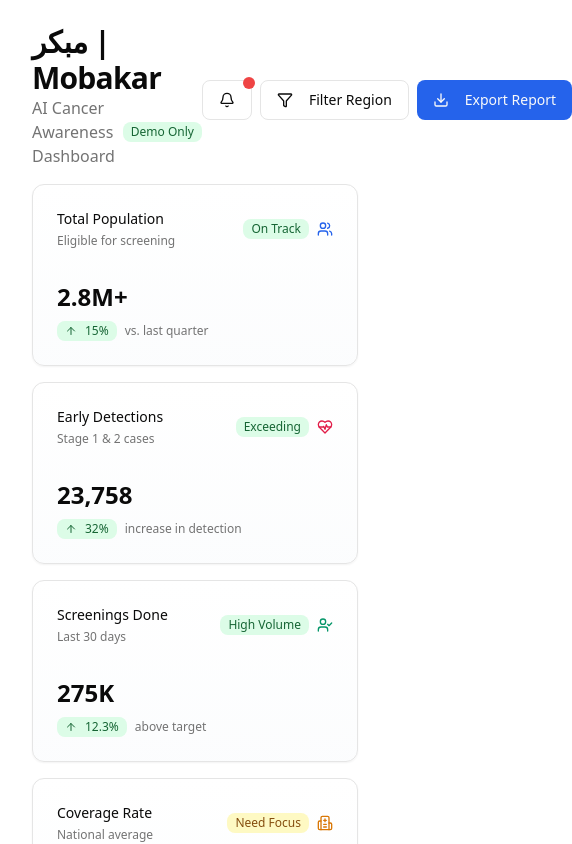
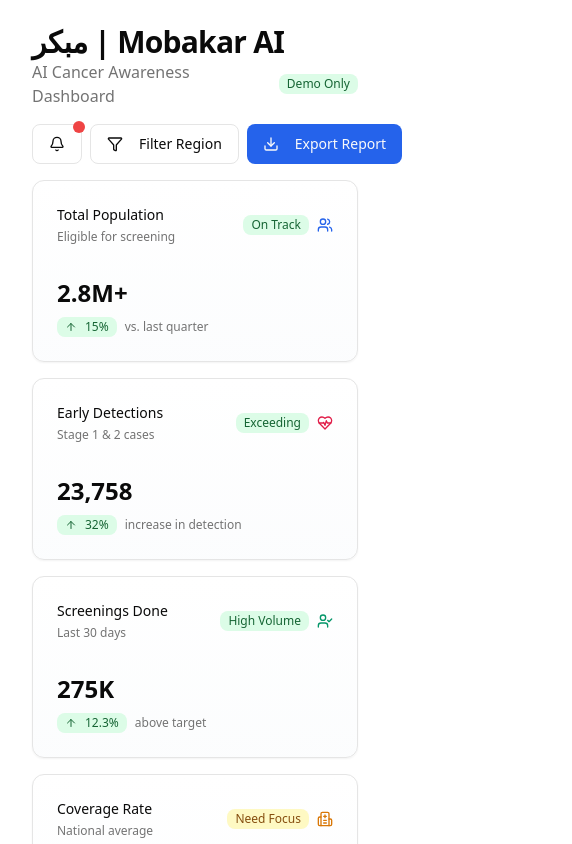
Before and after one commit to munibleads/mobakar-ksu-healthon, a Next.js app: page / in a window 390 px wide. Shown: the top 844 px of the page, 572 px wide, since content can reach past the window. Built offline with nearby package versions, Linux system fonts and the light colour scheme.

Commit message:
Update page.tsx

```diff
--- a/src/app/page.tsx
+++ b/src/app/page.tsx
@@ -9,15 +9,15 @@
 export default function DashboardPage() {
   return (
     <div className="flex-1 space-y-4 p-8 pt-6">
-      <div className="flex items-center justify-between space-y-2">
+      <div className="flex flex-col sm:flex-row sm:items-center sm:justify-between space-y-4 sm:space-y-0">
         <div>
-          <h2 className="text-3xl font-bold tracking-tight">مبكر | Mobakar</h2>
+          <h2 className="text-3xl font-bold tracking-tight">مبكر | Mobakar AI</h2>
           <p className="text-muted-foreground flex items-center gap-2">
             AI Cancer Awareness Dashboard
             <Badge variant="outline" className="bg-green-100 text-green-800 border-none">Demo Only</Badge>
           </p>
         </div>
-        <div className="flex items-center space-x-2">
+        <div className="flex items-center gap-2">
           <Button variant="outline" className="relative">
             <BellIcon className="h-4 w-4" />
             <span className="absolute -top-1 -right-1 h-3 w-3 rounded-full bg-red-500"></span>
```
